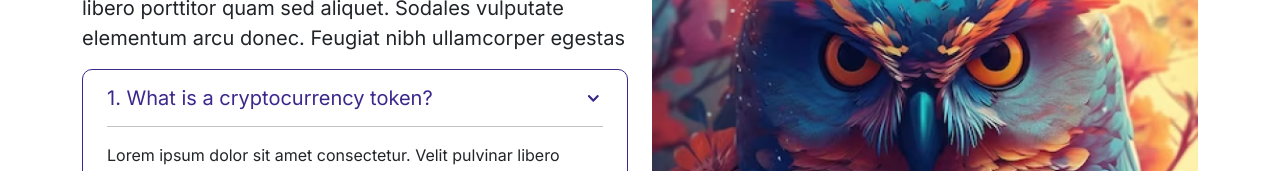
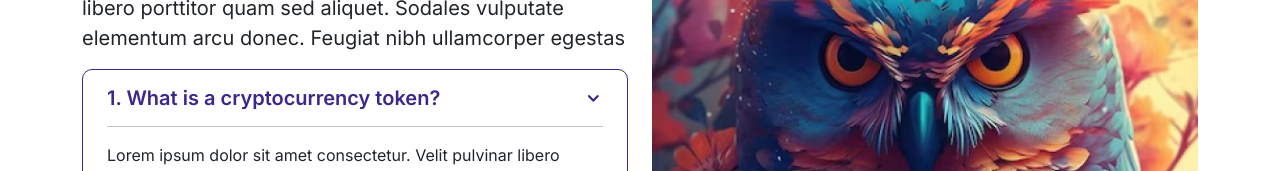
Before and after one commit to neharadialcode/bootstrap-common-components, a React (Create React App) app: page /faqs in a window 1280 px wide. Shown: the part 781-952 px from the top of the page. Built offline with nearby package versions, Linux system fonts and the light colour scheme.

Commit message:
faqs code merg

```diff
--- a/src/components/faqs/FaqsTwo.jsx
+++ b/src/components/faqs/FaqsTwo.jsx
@@ -16,7 +16,7 @@ const FaqsTwo = () => {
             <Accordion defaultActiveKey="0">
               <Accordion.Item eventKey="0">
                 <Accordion.Header>
-                  1. What is a cryptocurrency token?
+                  <span>1. What is a cryptocurrency token?</span>
                 </Accordion.Header>
                 <Accordion.Body className="activeBorder">
                   Lorem ipsum dolor sit amet consectetur. Velit pulvinar libero
@@ -26,7 +26,7 @@ const FaqsTwo = () => {
               </Accordion.Item>
               <Accordion.Item eventKey="1" className="mt-3">
                 <Accordion.Header>
-                  2. How can I buy cryptocurrency tokens?
+                  <span>2. How can I buy cryptocurrency tokens?</span>
                 </Accordion.Header>
                 <Accordion.Body className="activeBorder">
                   Lorem ipsum dolor sit amet consectetur. Velit pulvinar libero
@@ -36,7 +36,7 @@ const FaqsTwo = () => {
               </Accordion.Item>
               <Accordion.Item eventKey="2" className="mt-3">
                 <Accordion.Header>
-                  3. What is a token wallet, why do I need one?
+                  <span>3. What is a token wallet, why do I need one?</span>
                 </Accordion.Header>
                 <Accordion.Body className="activeBorder">
                   Lorem ipsum dolor sit amet consectetur. Velit pulvinar libero
@@ -46,7 +46,7 @@ const FaqsTwo = () => {
               </Accordion.Item>
               <Accordion.Item eventKey="3" className="mt-3">
                 <Accordion.Header>
-                  4. Are cryptocurrency tokens secure?
+                  <span>4. Are cryptocurrency tokens secure?</span>
                 </Accordion.Header>
                 <Accordion.Body className="activeBorder">
                   Lorem ipsum dolor sit amet consectetur. Velit pulvinar libero
```
